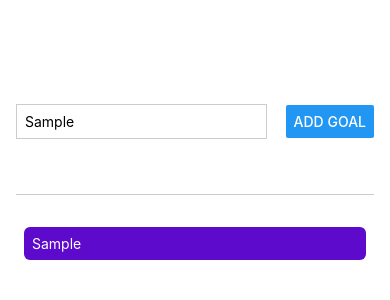
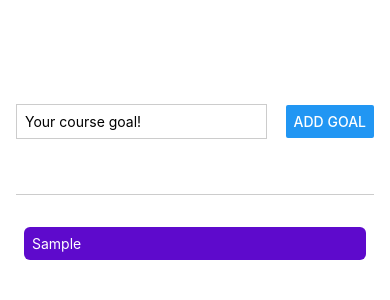
Before and after one commit to luna215/react-native-practice, a React Native app in the folder RNCourse/: screen / in a window 390 px wide. Both pictures are taken after typing "Sample" into the empty fields and a click on the button "ADD GOAL". Shown: the top 300 px of the page. Built offline with nearby package versions, Linux system fonts and the light colour scheme.

Commit message:
separating into components

```diff
--- a/RNCourse/App.js
+++ b/RNCourse/App.js
@@ -1,24 +1,18 @@
 import { useState } from 'react';
 import {
   StyleSheet,
-  Text,
   View,
-  Button,
-  TextInput,
-  ScrollView,
   FlatList
 } from 'react-native';
 
+import GoalItem from './components/GoalItem';
+import GoalInput from './components/GoalInput';
+
 export default function App() {
 
-  const [enteredGoalText, setEnteredGoalText] = useState('')
   const [courseGoals, setCourseGoals] = useState([])
 
-  function goalInputHandler(enteredText) {
-    setEnteredGoalText(enteredText)
-  };
-
-  function addGoalHandler() {
+  function addGoalHandler(enteredGoalText) {
     setCourseGoals((currentCourseGoals) => [
       ...currentCourseGoals,
       {text: enteredGoalText, key: Math.random().toString()},
@@ -26,27 +20,12 @@
   };
   return (
     <View style={styles.appContainer}>
-      <View style={styles.inputContainer}>
-        <TextInput
-          style={styles.textInput}
-          placeholder='Your course goal!'
-          onChangeText={goalInputHandler}
-        />
-        <Button
-          title="Add Goal"
-          onPress={addGoalHandler}
-        />
-      </View>
+      <GoalInput onAddGoal={addGoalHandler} />
       <View style={styles.goalsContainer}>
         <FlatList
           data={courseGoals}
           renderItem={ (itemData) => {
-            itemData.index
-            return (
-              <View style={styles.goalItem}>
-                <Text style={styles.goalText}>{itemData.item.text}</Text>
-              </View>
-            );
+              return <GoalItem text={itemData.item.text} />
           }}
           keyExtractor={(item, index) => {
             return item.id;
@@ -63,32 +42,7 @@
     padding: 50,
     paddingHorizontal: 16,
   },
-  inputContainer: {
-    flex: 1,
-    flexDirection: 'row',
-    justifyContent: 'space-between',
-    alignItems: 'center',
-    marginBottom: 24,
-    borderBottomWidth: 1,
-    borderBottomColor: '#CCCCCC'
-  },
-  textInput: {
-    borderWidth: 1,
-    borderColor: '#CCCCCC',
-    width: '70%',
-    marginRight: 8,
-    padding: 8
-  },
   goalsContainer: {
     flex: 4
   },
-  goalItem: {
-    margin: 8,
-    padding: 8,
-    borderRadius: 6,
-    backgroundColor: '#5e0acc'
-  },
-  goalText: {
-    color: 'white'
-  }
 });
--- /dev/null
+++ b/RNCourse/components/GoalInput.js
@@ -0,0 +1,57 @@
+import { useState } from 'react';
+import {
+    View,
+    TextInput,
+    Button,
+    StyleSheet
+} from 'react-native';
+
+
+function GoalInput(props) {
+    const [enteredGoalText, setEnteredGoalText] = useState('');
+
+    function goalInputHandler(enteredText) {
+        setEnteredGoalText(enteredText);
+    }
+
+    function addGoalHandler() {
+        props.onAddGoal(enteredGoalText);
+        setEnteredGoalText('')
+    }
+
+    return (
+        <View style={styles.inputContainer}>
+            <TextInput
+                style={styles.textInput}
+                placeholder='Your course goal!'
+                onChangeText={goalInputHandler}
+                value={enteredGoalText}
+            />
+            <Button
+                title="Add Goal"
+                onPress={addGoalHandler}
+            />
+        </View>
+    )
+}
+
+export default GoalInput;
+
+const styles = StyleSheet.create({
+    inputContainer: {
+        flex: 1,
+        flexDirection: 'row',
+        justifyContent: 'space-between',
+        alignItems: 'center',
+        marginBottom: 24,
+        borderBottomWidth: 1,
+        borderBottomColor: '#CCCCCC'
+    },
+    textInput: {
+        borderWidth: 1,
+        borderColor: '#CCCCCC',
+        width: '70%',
+        marginRight: 8,
+        padding: 8
+    },
+});
--- /dev/null
+++ b/RNCourse/components/GoalItem.js
@@ -0,0 +1,27 @@
+import {
+    StyleSheet,
+    View,
+    Text
+} from 'react-native';
+
+function GoalItem(props) {
+    return (
+        <View style={styles.goalItem}>
+            <Text style={styles.goalText}>{props.text}</Text>
+        </View>
+    )
+};
+
+export default GoalItem;
+
+const styles = StyleSheet.create({
+  goalItem: {
+    margin: 8,
+    padding: 8,
+    borderRadius: 6,
+    backgroundColor: '#5e0acc'
+  },
+  goalText: {
+    color: 'white'
+  }
+});
```
